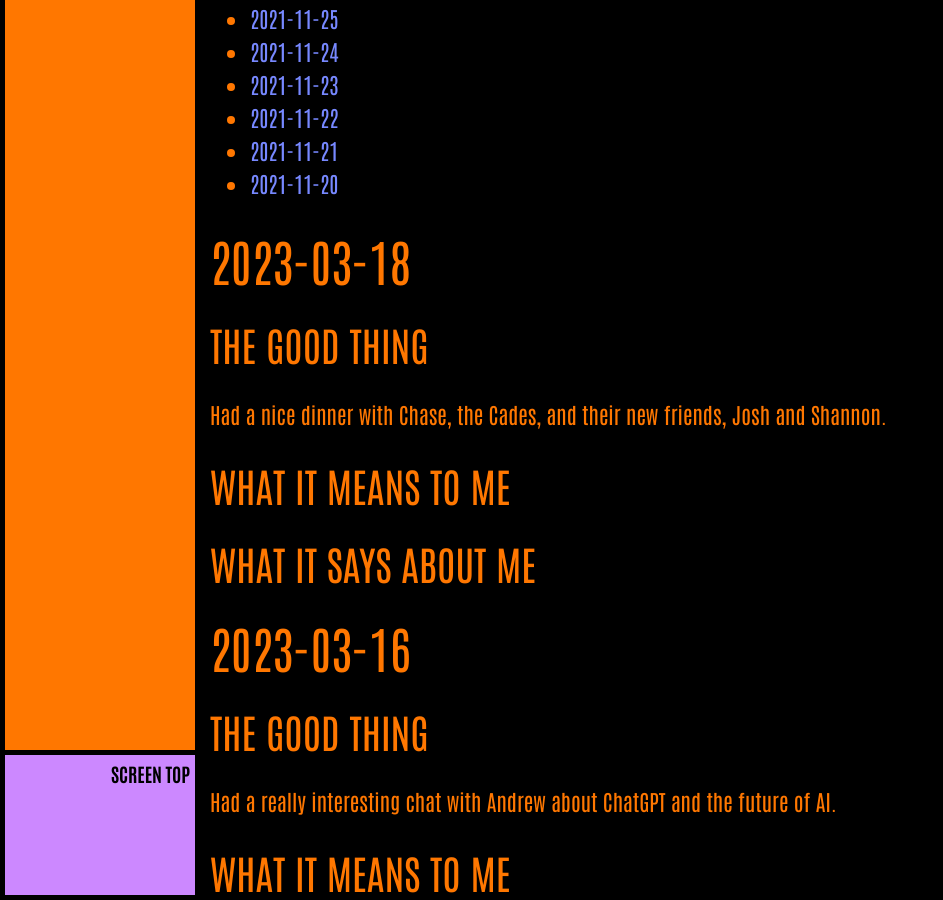
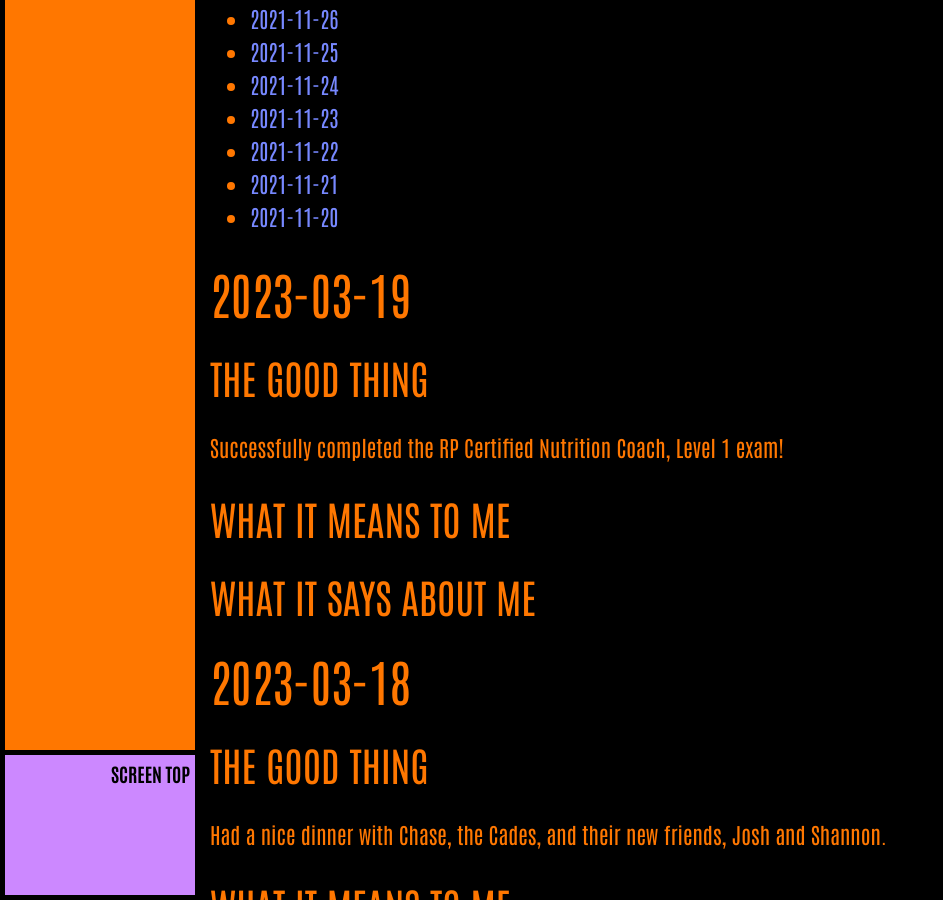
Before and after one commit to ArthurZey/arthurzey.github.io, a Jekyll site: the page built from _pages/one-good-thing.md, in a window 1280 px wide and 900 px high, scrolled down 10098 px. Shown: the whole window, without its empty margins (0-943 px from the left). Built offline with Jekyll 4.4.1, drawn with Linux system fonts in a browser that asks for light colours; some of the changed text lies outside the part shown.

Commit message:
added stub for 2023-03-19

```diff
--- a/_pages/one-good-thing.md
+++ b/_pages/one-good-thing.md
@@ -13,6 +13,15 @@ sitemap: false
 {:toc}
 {::options toc_levels="2" /}
 
+## 2023-03-19
+### The Good Thing
+Successfully completed the RP Certified Nutrition Coach, Level 1 exam!
+### What It Means to Me
+
+### What It Says about Me
+
+
+
 ## 2023-03-18
 ### The Good Thing
 Had a nice dinner with Chase, the Cades, and their new friends, Josh and Shannon.
```
Also changed, not shown: other parts of _pages/one-good-thing.md (+1 -1 lines).
